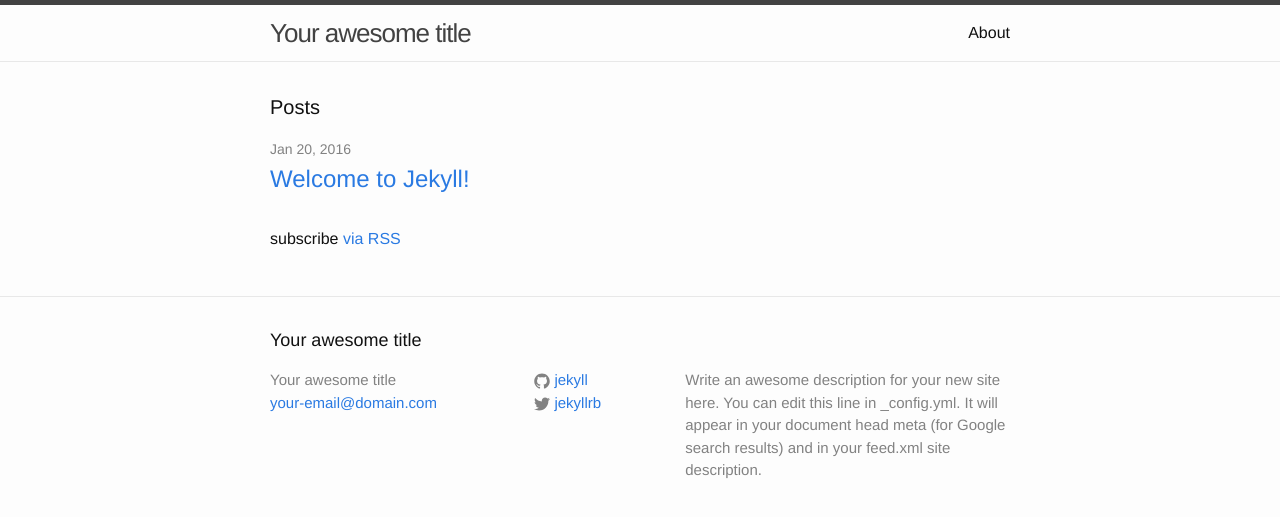
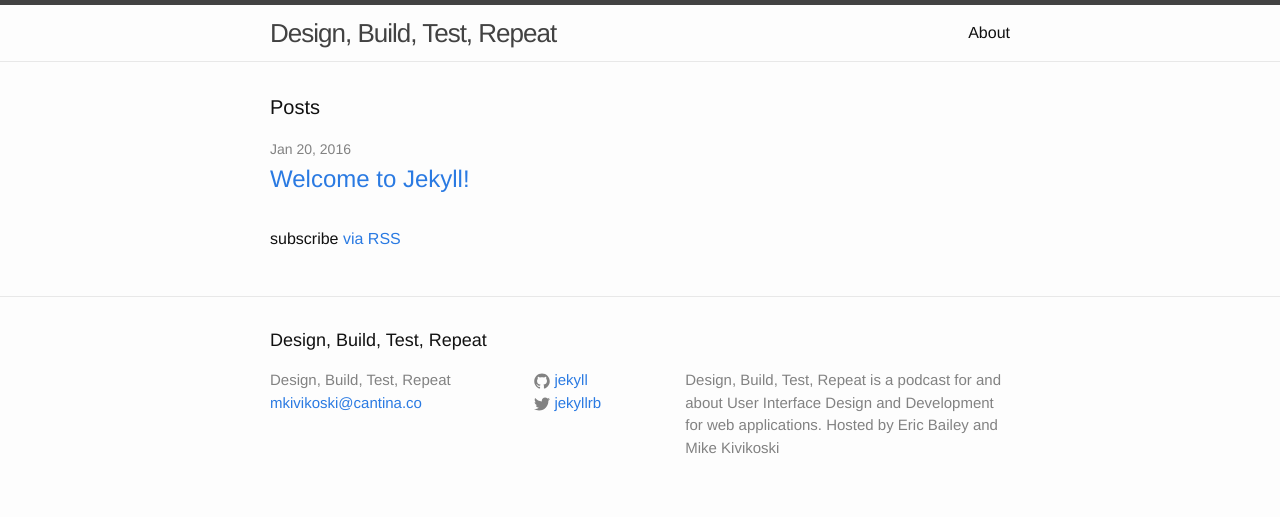
Before and after one commit to cantinac/design-build-test-repeat, a Jekyll site: the page built from index.html, in a window 1280 px wide. Shown: the top 517 px of the page. Built offline with Jekyll 4.4.1, drawn with Linux system fonts in a browser that asks for light colours.

Commit message:
change default content in config

```diff
--- a/_config.yml
+++ b/_config.yml
@@ -1,10 +1,8 @@
 # Site settings
-title: Your awesome title
-email: your-email@domain.com
+title: Design, Build, Test, Repeat
+email: mkivikoski@cantina.co
 description: > # this means to ignore newlines until "baseurl:"
-  Write an awesome description for your new site here. You can edit this
-  line in _config.yml. It will appear in your document head meta (for
-  Google search results) and in your feed.xml site description.
+  Design, Build, Test, Repeat is a podcast for and about User Interface Design and Development for web applications. Hosted by Eric Bailey and Mike Kivikoski
 baseurl: "" # the subpath of your site, e.g. /blog/
 url: "http://yourdomain.com" # the base hostname & protocol for your site
 twitter_username: jekyllrb
```
